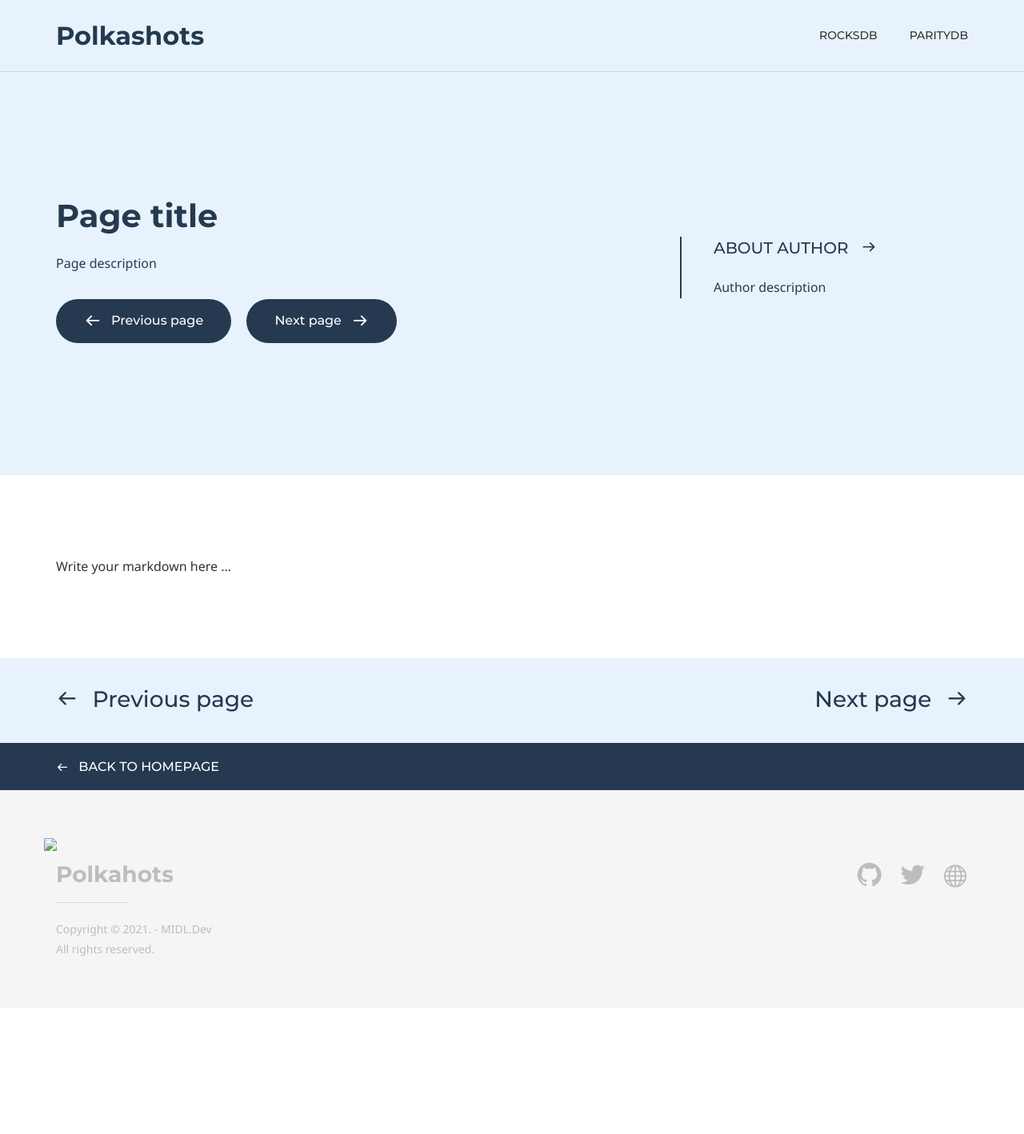
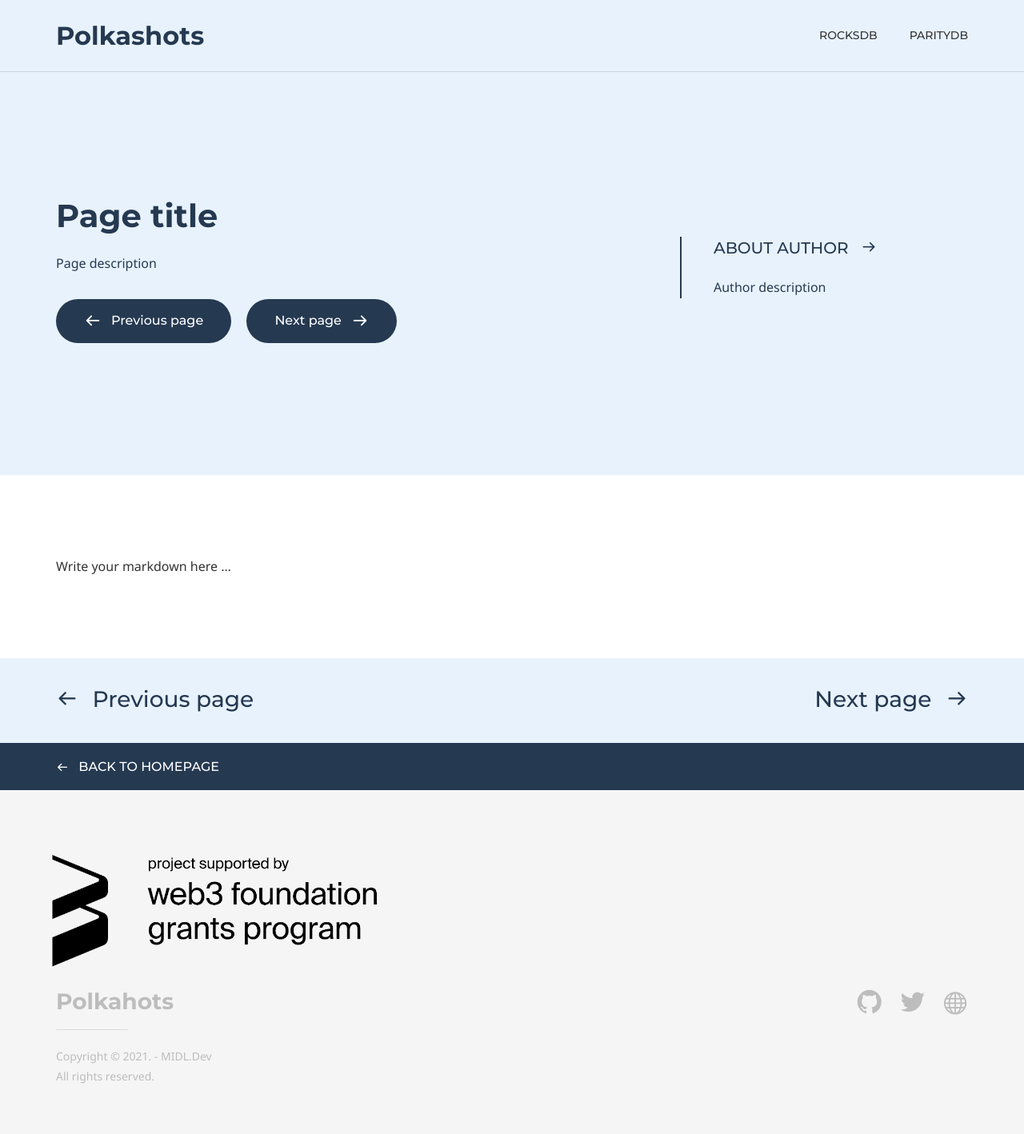
Before and after one commit to midl-dev/polkashots-website, a Jekyll site: the page built from default.md, in a window 1280 px wide. Shown: the whole page at 80% size. Built offline with Jekyll 4.4.1, drawn with Linux system fonts in a browser that asks for light colours; some web fonts are replaced; before the commit the page ends 1260 px from its top, so only the background shows below that.

Commit message:
fix assets link

```diff
--- a/_includes/site-footer.html
+++ b/_includes/site-footer.html
@@ -2,7 +2,7 @@
 	<footer class="site-footer">
 		<div class="container">
                         <div class="row">
-                            <img style="width: 424px;margin-bottom:15px;" src="assets/images/grant_badge.png"/>
+                            <img style="width: 424px;margin-bottom:15px;" src="/assets/images/grant_badge.png"/>
                         </div>
 			<div class="row">
 				<div class="col-sm-6">
```
